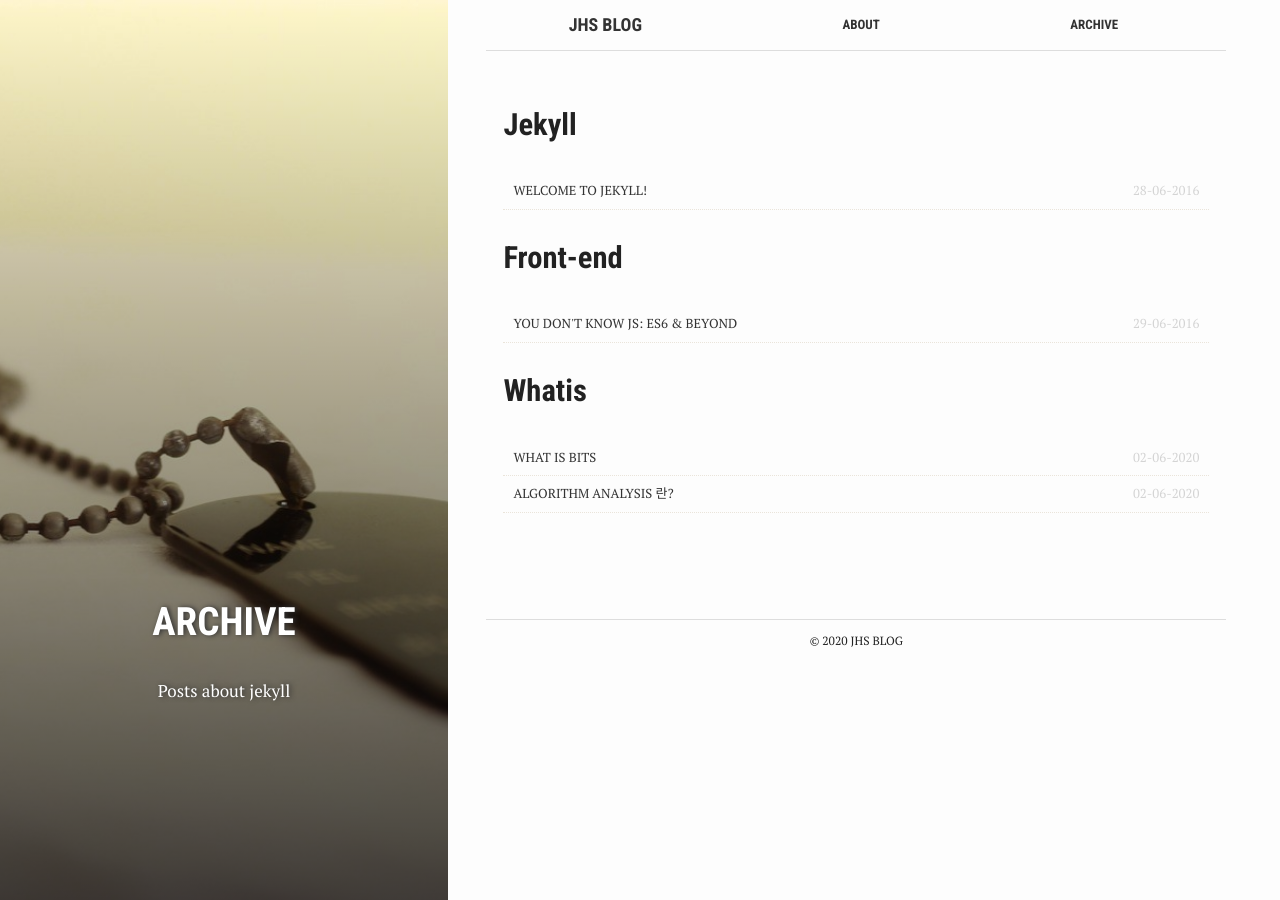
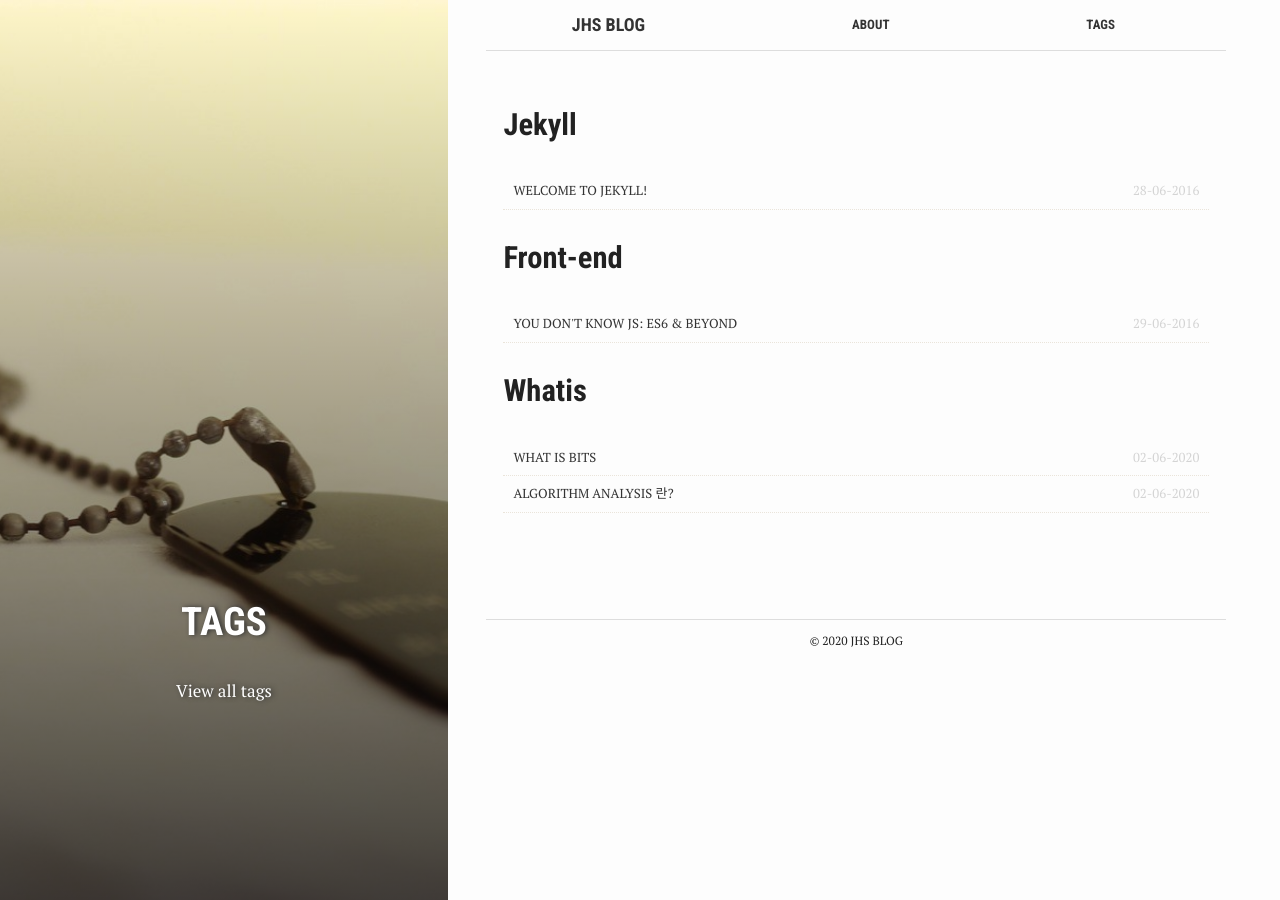
Before and after one commit to HyeonseopJeong/hyeonseopjeong.github.io, a Jekyll site: the page built from tags.md, in a window 1280 px wide. Built offline with Jekyll 4.4.1, drawn with Linux system fonts in a browser that asks for light colours.

Commit message:
change 'archive' to 'tags'

```diff
--- a/archive.md
+++ b/tags.md
@@ -1,11 +1,11 @@
 ---
 bg: "tag.jpg"
 layout: page
-permalink: /posts/
-title: "Archive"
-crawlertitle: "All articles"
-summary: "Posts about jekyll"
-active: archive
+permalink: /tags/
+title: "Tags"
+crawlertitle: "All tags"
+summary: "View all tags"
+active: Tags
 ---
 
 {% for tag in site.tags %}
```
